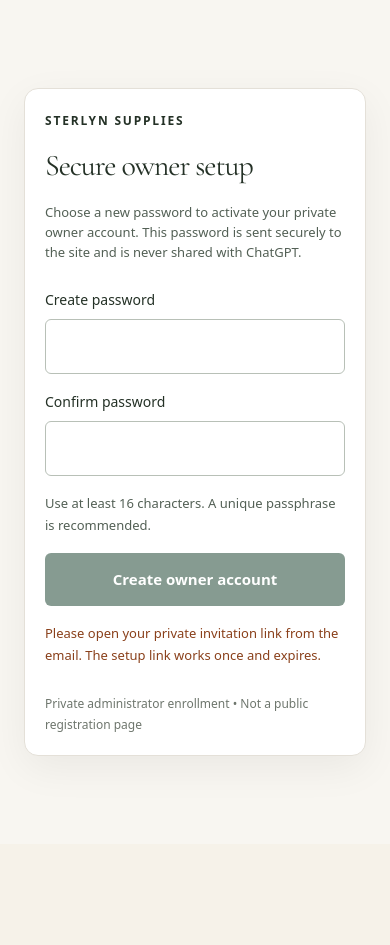
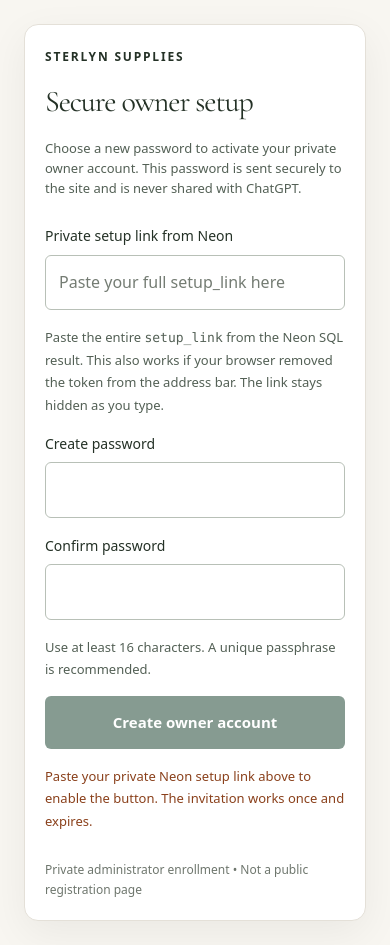
Before and after one commit to rc-cecil/sterlyn-supplies, a Next.js app: page /owner-setup in a window 390 px wide. Before the commit the page ends 844 px from the top, so only its background shows below. Built offline with nearby package versions, Linux system fonts and the light colour scheme.

Commit message:
Fix owner setup on mobile by accepting private invitation paste
Add masked invitation-link input and validation for full Neon SQL results. Preserve one-time token verification, owner bootstrap, existing showroom and database.

```diff
--- a/src/app/owner-setup/page.tsx
+++ b/src/app/owner-setup/page.tsx
@@ -1,19 +1,21 @@
 'use client';
 
 import { useEffect, useState, type FormEvent } from 'react';
+import { invitationTokenFromText } from '@/lib/owner-invitation';
 
 export default function OwnerSetupPage() {
   const [invitation, setInvitation] = useState('');
+  const [pastedInvitation, setPastedInvitation] = useState('');
   const [password, setPassword] = useState('');
   const [confirmation, setConfirmation] = useState('');
   const [message, setMessage] = useState('');
   const [pending, setPending] = useState(false);
   const [complete, setComplete] = useState(false);
+  const activeInvitation = pastedInvitation.trim() ? invitationTokenFromText(pastedInvitation) : invitation;
 
   useEffect(() => {
-    const params = new URLSearchParams(window.location.hash.slice(1));
-    const token = params.get('token') || '';
-    if (/^[a-f0-9]{64}$/i.test(token)) setInvitation(token);
+    const token = invitationTokenFromText(window.location.hash);
+    if (token) setInvitation(token);
     // Remove the one-time token from the address bar and browser history promptly.
     if (window.location.hash) window.history.replaceState(null, '', window.location.pathname);
   }, []);
@@ -22,7 +24,7 @@ export default function OwnerSetupPage() {
     event.preventDefault();
     if (pending) return;
     if (password !== confirmation) { setMessage('Your passwords do not match.'); return; }
-    if (!invitation) { setMessage('Open the original secure invitation link from your email.'); return; }
+    if (!activeInvitation) { setMessage('Paste the complete setup link returned by Neon.'); return; }
     setPending(true);
     setMessage('');
     try {
@@ -31,12 +33,13 @@ export default function OwnerSetupPage() {
         headers: { 'Content-Type': 'application/json' },
         credentials: 'same-origin',
         cache: 'no-store',
-        body: JSON.stringify({ token: invitation, password }),
+        body: JSON.stringify({ token: activeInvitation, password }),
       });
       const result = (await response.json()) as { message?: string };
       if (!response.ok) { setMessage(result.message || 'Setup failed.'); return; }
       setComplete(true);
       setInvitation('');
+      setPastedInvitation('');
       setPassword('');
       setConfirmation('');
       setMessage('Your owner account has been created. The business dashboard will be accessible when the production app is activated.');
@@ -54,6 +57,11 @@ export default function OwnerSetupPage() {
       {complete ? <p role="status">{message}</p> : <>
         <p style={{color:'#536055',lineHeight:1.55}}>Choose a new password to activate your private owner account. This password is sent securely to the site and is never shared with ChatGPT.</p>
         <form onSubmit={submit} style={{display:'grid',gap:16,marginTop:26}}>
+          <label style={{display:'grid',gap:7,fontSize:14}}>Private setup link from Neon
+            <input aria-label="Private setup link from Neon" type="password" autoComplete="off" autoCapitalize="off" autoCorrect="off" spellCheck={false} placeholder="Paste your full setup_link here" value={pastedInvitation} onChange={e=>{setPastedInvitation(e.target.value);setMessage('');}} style={{padding:13,fontSize:16,border:'1px solid #b8c0b7',borderRadius:6}} />
+          </label>
+          <p style={{margin:0,fontSize:13,color:'#536055'}}>Paste the entire <code>setup_link</code> from the Neon SQL result. This also works if your browser removed the token from the address bar. The link stays hidden as you type.</p>
+          {activeInvitation && <p role="status" style={{margin:0,fontSize:13,color:'#24553b'}}>Invitation format recognized. You can now choose your password.</p>}
           <label style={{display:'grid',gap:7,fontSize:14}}>Create password
             <input aria-label="Create password" type="password" required minLength={16} maxLength={128} autoComplete="new-password" value={password} onChange={e=>setPassword(e.target.value)} style={{padding:13,fontSize:16,border:'1px solid #b8c0b7',borderRadius:6}} />
           </label>
@@ -61,8 +69,8 @@ export default function OwnerSetupPage() {
             <input aria-label="Confirm password" type="password" required minLength={16} maxLength={128} autoComplete="new-password" value={confirmation} onChange={e=>setConfirmation(e.target.value)} style={{padding:13,fontSize:16,border:'1px solid #b8c0b7',borderRadius:6}} />
           </label>
           <p style={{margin:0,fontSize:13,color:'#536055'}}>Use at least 16 characters. A unique passphrase is recommended.</p>
-          <button type="submit" disabled={pending || !invitation} style={{padding:'14px 18px',background:'#244b38',color:'white',border:0,borderRadius:6,fontWeight:700,fontSize:15,cursor:'pointer',opacity:pending||!invitation?0.55:1}}>{pending?'Creating account…':'Create owner account'}</button>
-          {!invitation && <p role="status" style={{fontSize:13,color:'#8a401b'}}>Please open your private invitation link from the email. The setup link works once and expires.</p>}
+          <button type="submit" disabled={pending || !activeInvitation} style={{padding:'14px 18px',background:'#244b38',color:'white',border:0,borderRadius:6,fontWeight:700,fontSize:15,cursor:'pointer',opacity:pending||!activeInvitation?0.55:1}}>{pending?'Creating account…':'Create owner account'}</button>
+          {!activeInvitation && <p role="status" style={{fontSize:13,color:'#8a401b'}}>Paste your private Neon setup link above to enable the button. The invitation works once and expires.</p>}
           {message && <p role="alert" style={{fontSize:14,color:'#8a401b'}}>{message}</p>}
         </form>
       </>}
--- /dev/null
+++ b/src/lib/owner-invitation.ts
@@ -0,0 +1,10 @@
+/**
+ * Parse a private owner invitation locally. Never log or expose the result.
+ * Accepts a raw token, a full URL, or Neon's JSON result containing setup_link.
+ */
+export function invitationTokenFromText(value: string): string {
+  const input = value.trim();
+  if (/^[a-f0-9]{64}$/i.test(input)) return input.toLowerCase();
+  const match = input.match(/[?#&]token=([a-f0-9]{64})(?![a-f0-9])/i);
+  return match?.[1]?.toLowerCase() ?? '';
+}
```
Also changed, not shown: 1 other file (tests, documents, lock files or other folders).
